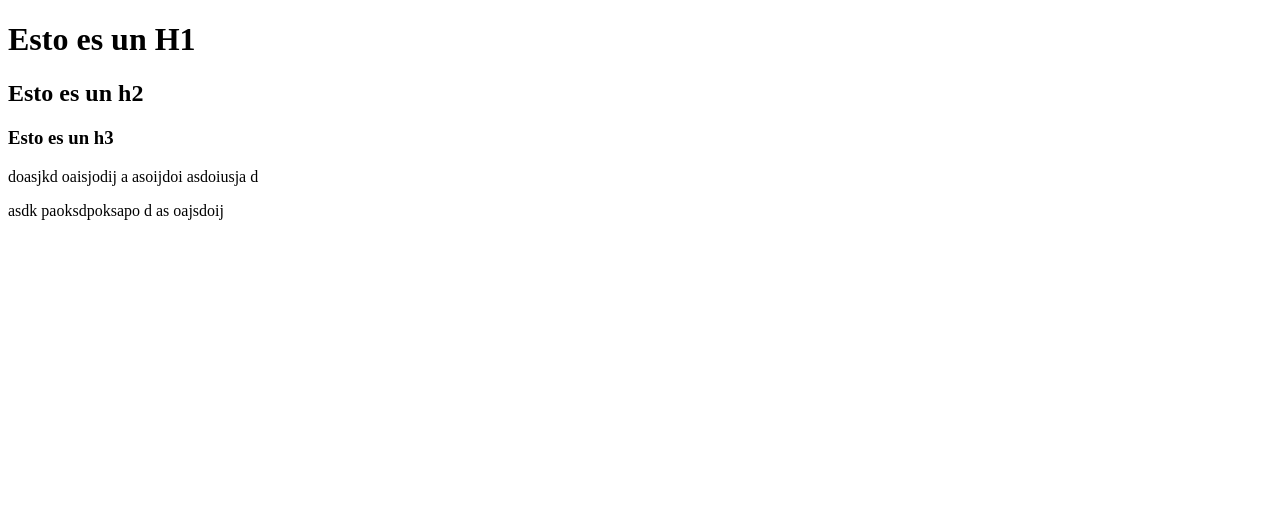
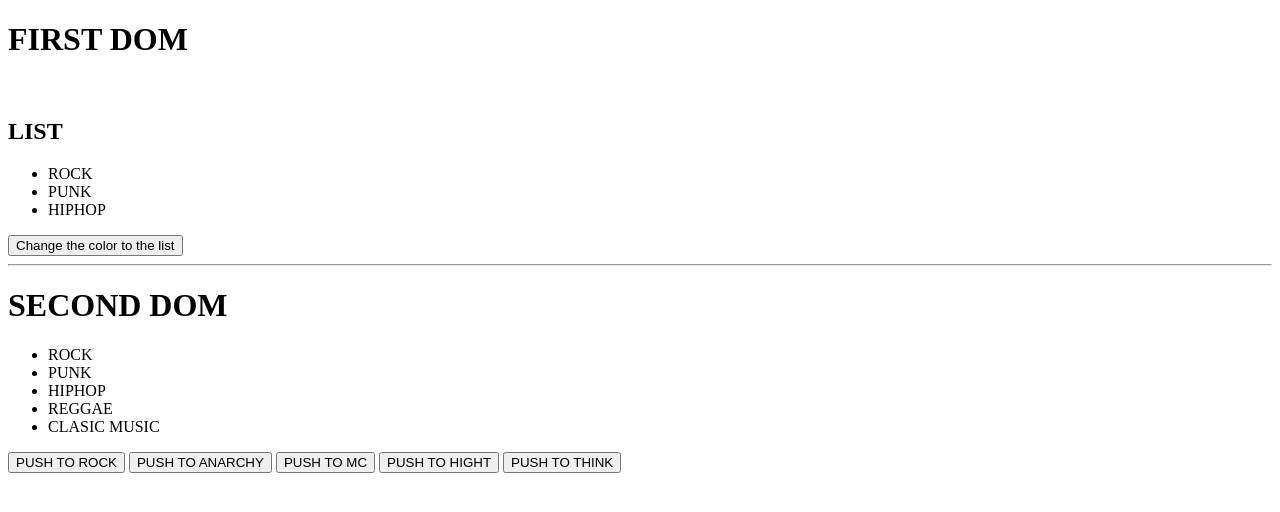
Before and after one commit to nelchacin/DOM_Day01_Exercise, a plain HTML site: page index.html in a window 1280 px wide. Drawn offline with Linux system fonts and the light colour scheme.

Commit message:
final class

```diff
--- a/index.html
+++ b/index.html
@@ -4,14 +4,32 @@
     <meta charset="UTF-8">
     <meta http-equiv="X-UA-Compatible" content="IE=edge">
     <meta name="viewport" content="width=device-width, initial-scale=1.0">
-    <title>Document</title>
+    <title>DOM-DOM</title>
 </head>
 <body>
-    <h1 class="titulos">Esto es un H1</h1>
-    <h2 class="titulos">Esto es un h2</h1>
-    <h3 class="titulos">Esto es un h3</h1>
-    <p id="parrafoPrincipal">doasjkd  oaisjodij a  asoijdoi asdoiusja d</p>
-    <p>asdk paoksdpoksapo d as oajsdoij</p>
-    <script src="./main.js"></script>
+    <h1>FIRST DOM</h1>
+    <br>
+    <h2>LIST</h2>
+    <ul>
+        <li class="list1">ROCK</li>
+        <li class="list1">PUNK</li>
+        <li class="list1">HIPHOP</li>
+    </ul>
+    <button id="buttonList">Change the color to the list</button>
+    <hr>
+    <h1>SECOND DOM</h1>
+    <ul>
+        <li id="rock">ROCK</li>
+        <li id="punk">PUNK</li>
+        <li id="hiphop">HIPHOP</li>
+        <li>REGGAE</li>
+        <li>CLASIC MUSIC</li>
+    </ul>
+    <button>PUSH TO ROCK</button>
+    <button>PUSH TO ANARCHY</button>
+    <button>PUSH TO MC </button>
+    <button>PUSH TO HIGHT</button>
+    <button>PUSH TO THINK</button>
+   <script src="./main.js"></script>
 </body>
 </html>
--- a/main.js
+++ b/main.js
@@ -0,0 +1,15 @@
+const list= document.querySelectorAll(".list1")
+const buttonList=document.querySelector("#buttonList")
+
+// console.log(list)
+//-------------------DOM 1
+buttonList.onclick=()=>{
+    list.forEach(e=>{
+        if (e.style.background==="red"){
+            e.style.background="white"
+        }
+        else{e.style.background="red"}
+    })
+}
+
+//-------------------- DOM 2
```
